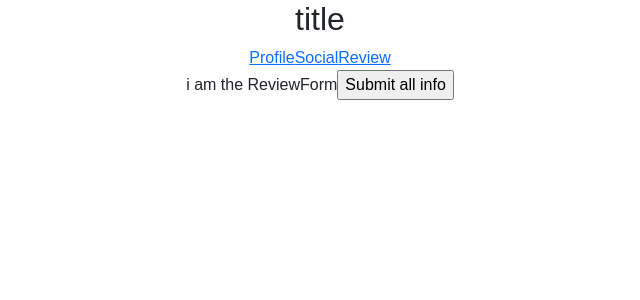
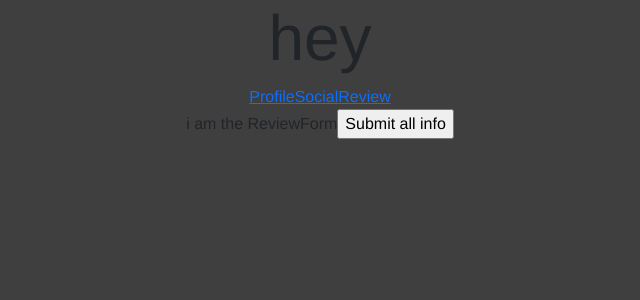
Before and after one commit to everAtWork/pureFormalities, a React (Create React App) app: page /review in a window 1280 px wide. Shown: the top 300 px of the page, without its empty margins (320-960 px from the left). Built offline with nearby package versions, Linux system fonts and the light colour scheme.

Commit message:
got the validation done for the profileForm (1/3) yup

```diff
--- a/package.json
+++ b/package.json
@@ -5,12 +5,12 @@
   "keywords": [],
   "main": "src/index.js",
   "dependencies": {
-    "bootstrap": "5.0.0-beta3",
     "react": "17.0.2",
     "react-dom": "17.0.2",
-    "react-hook-form": "7.0.0",
+    "react-hook-form": "6.15.5",
     "react-router-dom": "5.2.0",
-    "react-scripts": "4.0.0"
+    "react-scripts": "4.0.0",
+    "sass": "1.32.8"
   },
   "devDependencies": {
     "@babel/runtime": "7.13.8",
--- a/src/App.jsx
+++ b/src/App.js
@@ -1,12 +1,13 @@
-import "./styles.css";
+import React from "react";
 import { BrowserRouter as Router } from "react-router-dom";
 import SignupForm from "./components/SignupForm/SignupForm";
+import "./styles.scss";
 
 export default function App() {
   return (
     <Router>
       <div className="App">
-        <h2>title</h2>
+        <h2>hey</h2>
         <SignupForm />
       </div>
     </Router>
--- a/src/styles.css
+++ /dev/null
@@ -1,4 +0,0 @@
-.App {
-  font-family: sans-serif;
-  text-align: center;
-}
--- /dev/null
+++ b/src/styles.scss
@@ -0,0 +1,12 @@
+body,
+html {
+  min-height: 100vh;
+  background: rgba(black, 0.5);
+}
+h2 {
+  font-size: 4rem;
+}
+.App {
+  font-family: Helvetica, sans-serif;
+  text-align: center;
+}
```
